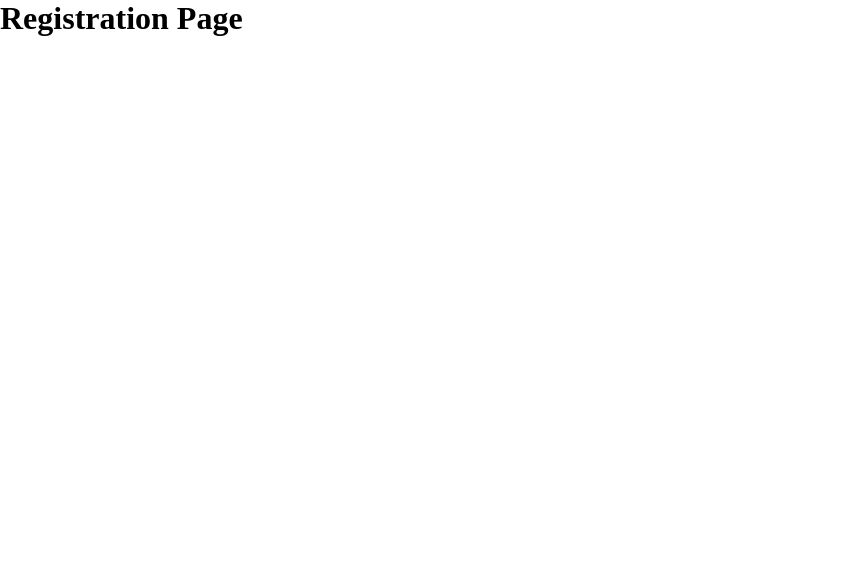
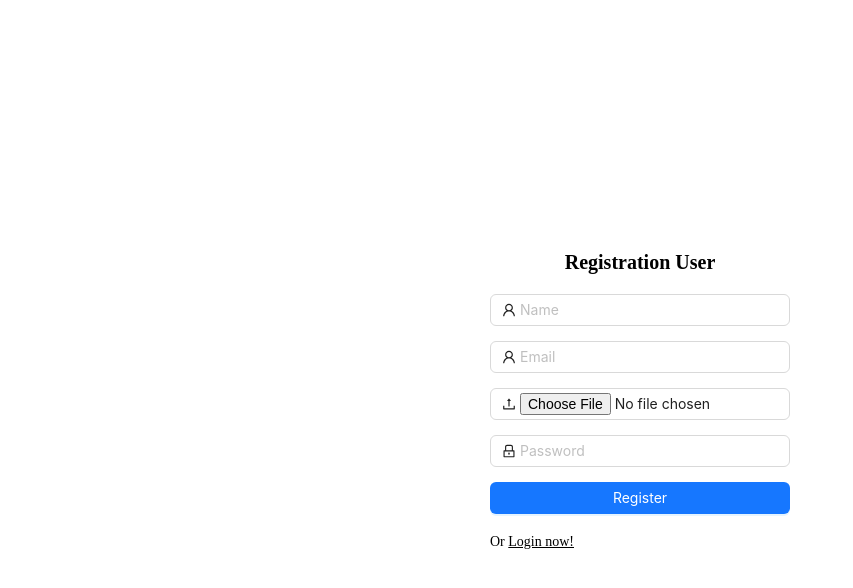
Before and after one commit to mfarhadattari/shanto-eyeglasses-client, a React (Vite) app: page /registration in a window 1280 px wide. Shown: the top 588 px of the page, without its empty margins (0-853 px from the left). Built offline with nearby package versions, Linux system fonts and the light colour scheme; no server answers.

Commit message:
registraction functionality implemented

```diff
--- a/src/index.css
+++ b/src/index.css
@@ -3,3 +3,10 @@
   padding: 0;
   margin: 0;
 }
+
+.ant-upload-wrapper {
+  margin-bottom: 20px;
+  .ant-upload {
+    width: 100%;
+  }
+}
--- a/src/pages/Auth/Registration.tsx
+++ b/src/pages/Auth/Registration.tsx
@@ -1,8 +1,121 @@
+import { LockOutlined, UploadOutlined, UserOutlined } from "@ant-design/icons";
+import { Button, Input } from "antd";
+import { useState } from "react";
+import { FieldValues } from "react-hook-form";
+import { Link, useNavigate } from "react-router-dom";
+import { toast } from "sonner";
+import EyeForm from "../../components/form/EyeForm";
+import EyeInput from "../../components/form/EyeInput";
+import { useRegistrationMutation } from "../../redux/features/Auth/authApi";
+
 const Registration = () => {
+  const [userRegistration] = useRegistrationMutation();
+  // loading handling
+  const [loading, setLoading] = useState(false);
+  const [file, setFile] = useState();
+
+  const navigate = useNavigate();
+
+  /* ---------------- Registration Submit Handler -------------- */
+  const onRegistrationSubmit = async (values: FieldValues) => {
+    if (!file) {
+      return toast.error("No avatar selected");
+    }
+    setLoading(true);
+    try {
+      const formData = new FormData();
+      const data = JSON.stringify(values);
+      formData.append("file", file);
+      formData.append("data", data);
+      const res = await userRegistration(formData).unwrap();
+      toast.success(`${res.message}!`);
+      setLoading(false);
+      navigate("/login");
+    } catch (error: any) {
+      setLoading(false);
+      toast.error(`${error?.data?.message}!` || "Something went wrong!");
+    }
+  };
+
   return (
-    <div>
-      <h1>Registration Page</h1>
-    </div>
+    <main
+      style={{
+        minHeight: "100vh",
+        width: "100%",
+        display: "flex",
+        justifyItems: "center",
+        alignItems: "center",
+      }}
+    >
+      <EyeForm
+        className="login-form"
+        style={{
+          width: "300px",
+          margin: "0 auto",
+        }}
+        onSubmit={onRegistrationSubmit}
+      >
+        <h3
+          style={{
+            textAlign: "center",
+            marginBottom: "20px",
+            fontSize: "20px",
+          }}
+        >
+          Registration User
+        </h3>
+
+        <EyeInput
+          name="name"
+          placeholder="Name"
+          type="text"
+          prefix={<UserOutlined className="site-form-item-icon" />}
+          requiredMessage="Please enter your name!"
+        />
+
+        <EyeInput
+          name="email"
+          placeholder="Email"
+          type="email"
+          prefix={<UserOutlined className="site-form-item-icon" />}
+          requiredMessage="Please enter your email!"
+        />
+
+        <Input
+          name="file"
+          type="file"
+          style={{
+            marginBottom: "15px",
+          }}
+          prefix={<UploadOutlined className="site-form-item-icon" />}
+          onChange={(e) => setFile(e.target.files[0])}
+        />
+
+        <EyeInput
+          name="password"
+          placeholder="Password"
+          type="password"
+          prefix={<LockOutlined className="site-form-item-icon" />}
+          requiredMessage="Please enter your password!"
+        />
+
+        <Button
+          type="primary"
+          htmlType="submit"
+          style={{ width: "100%" }}
+          className="login-form-button"
+          loading={loading}
+        >
+          Register
+        </Button>
+        <p style={{ marginTop: "20px", fontSize: "14px", textAlign: "left" }}>
+          Or{" "}
+          <Link style={{ color: "black" }} to="/login">
+            Login now!
+          </Link>
+        </p>
+      </EyeForm>
+    </main>
   );
 };
 
--- a/src/redux/features/Auth/authApi.ts
+++ b/src/redux/features/Auth/authApi.ts
@@ -3,6 +3,15 @@ import baseApi from "../../api/baseApi";
 export interface ILoginCredentials {
   email: string;
   password: string;
+}
+
+export interface IRegistrationCredentials {
+  file: any;
+  data: {
+    name: string;
+    email: string;
+    password: string;
+  };
 }
 
 const authApi = baseApi.injectEndpoints({
@@ -14,7 +23,14 @@ const authApi = baseApi.injectEndpoints({
         body: data,
       }),
     }),
+    registration: builder.mutation({
+      query: (data: FormData) => ({
+        url: "/auth/register",
+        method: "POST",
+        body: data,
+      }),
+    }),
   }),
 });
 
-export const { useLoginMutation } = authApi;
+export const { useLoginMutation, useRegistrationMutation } = authApi;
```
